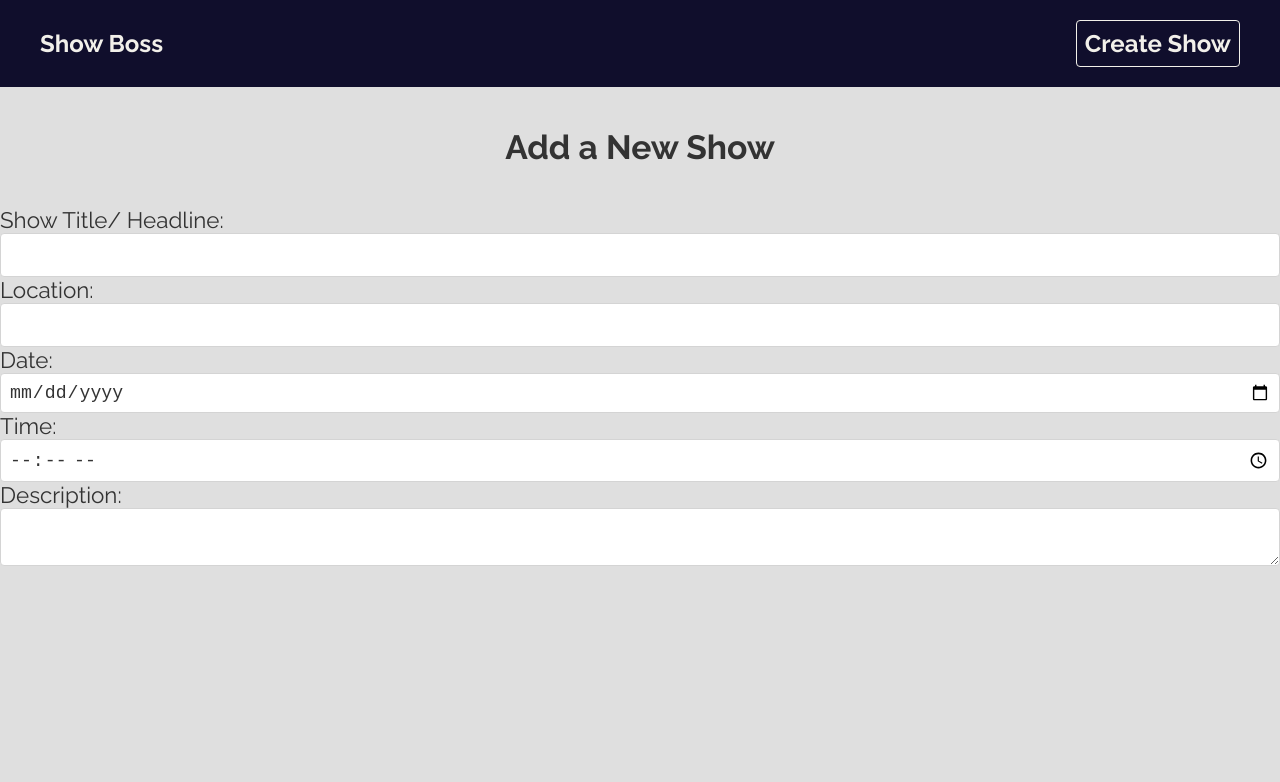
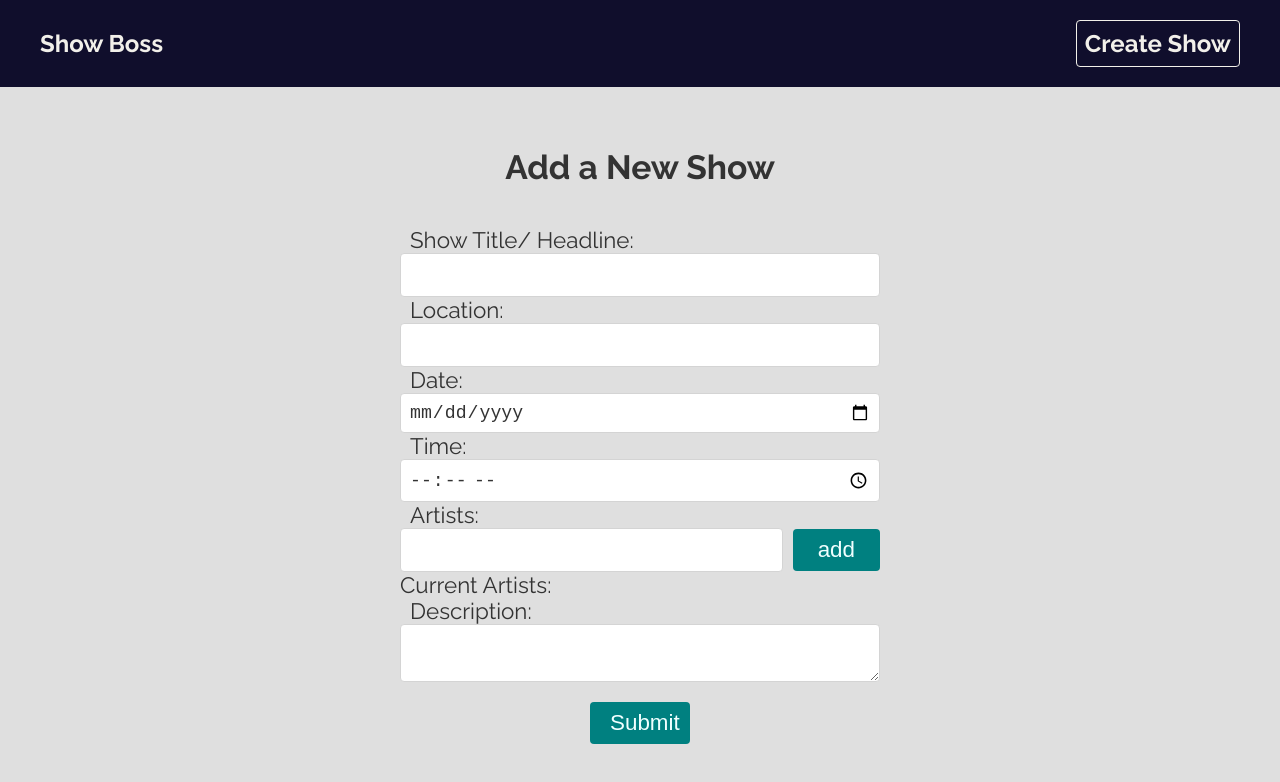
Before and after one commit to Rei-ne/show-boss, a React (Vite) app: page /create in a window 1280 px wide. Shown: the top 782 px of the page. Built offline with nearby package versions, Linux system fonts and the light colour scheme.

Commit message:
feat(003): create a new show

```diff
--- a/src/pages/create/Create.css
+++ b/src/pages/create/Create.css
@@ -0,0 +1,26 @@
+.create{
+max-width: 480px;
+margin: 60px auto;
+}
+.create span {
+    padding: 20px 10px;
+}
+.create button{
+    display: block;
+    width: 100px;
+    font-size: 1em;
+    color:azure;
+    background-color: teal;
+    padding: 8px 20px;
+    border: 0;
+    border-radius: 4px;
+    cursor:pointer;
+    margin: 20px auto;
+}
+.artists{
+    display: flex;
+    align-items: center;
+}
+.artists button{
+    margin: 0 0 0 10px;
+}
--- a/src/pages/create/Create.jsx
+++ b/src/pages/create/Create.jsx
@@ -1,5 +1,7 @@
 import { useState } from "react";
+import { useRef } from "react";
 
+// styles
 import "./Create.css";
 
 export default function Create() {
@@ -8,17 +10,45 @@ export default function Create() {
   const [date, setDate] = useState("");
   const [time, setTime] = useState("");
   const [description, setDescription] = useState("");
+  const [newArtist, setNewArtist] = useState("");
+  const [artists, setArtists] = useState([]);
+  const artistInput = useRef(null);
+
+  const handleSubmit = (e) => {
+    e.preventDefault();
+    setTitle("");
+    setLocation("");
+    setDate("");
+    setTime("");
+    setDescription("");
+    setArtists([]);
+
+    console.log(title, location, date, time, description, artists);
+  };
+  // to add new artists
+  const handleAdd = (e) => {
+    e.preventDefault();
+    const artistItem = newArtist.trim();
+
+    // checks
+    if (artistItem && !artists.includes(artistItem)) {
+      setArtists((prevArtists) => [...prevArtists, artistItem]);
+    }
+    setNewArtist("");
+    artistInput.current.focus();
+  };
 
   return (
     <div className="create">
       <h2 className="page-title">Add a New Show</h2>
-      <form>
+      <form onSubmit={handleSubmit}>
         <label>
           <span>Show Title/ Headline:</span>
           <input
             type="text"
             onChange={(e) => setTitle(e.target.value)}
             value={title}
+            required
           />
         </label>
         <label>
@@ -48,6 +78,30 @@ export default function Create() {
             required
           />
         </label>
+        {/* artists */}
+        <label>
+          <span>Artists:</span>
+          <div className="artists">
+            <input
+              type="text"
+              onChange={(e) => {
+                setNewArtist(e.target.value);
+              }}
+              value={newArtist}
+              ref={artistInput}
+            />
+            <button onClick={handleAdd} className="btn">
+              add
+            </button>
+          </div>
+        </label>
+        <p>
+          Current Artists:{" "}
+          {artists.map((artist) => (
+            <em key={artist}>{artist}, </em>
+          ))}{" "}
+        </p>
+
         <label>
           <span>Description:</span>
           <textarea
@@ -56,6 +110,7 @@ export default function Create() {
             required
           />
         </label>
+        <button>Submit</button>
       </form>
     </div>
   );
```
Also changed, not shown: 1 other file (tests, documents, lock files or other folders).
